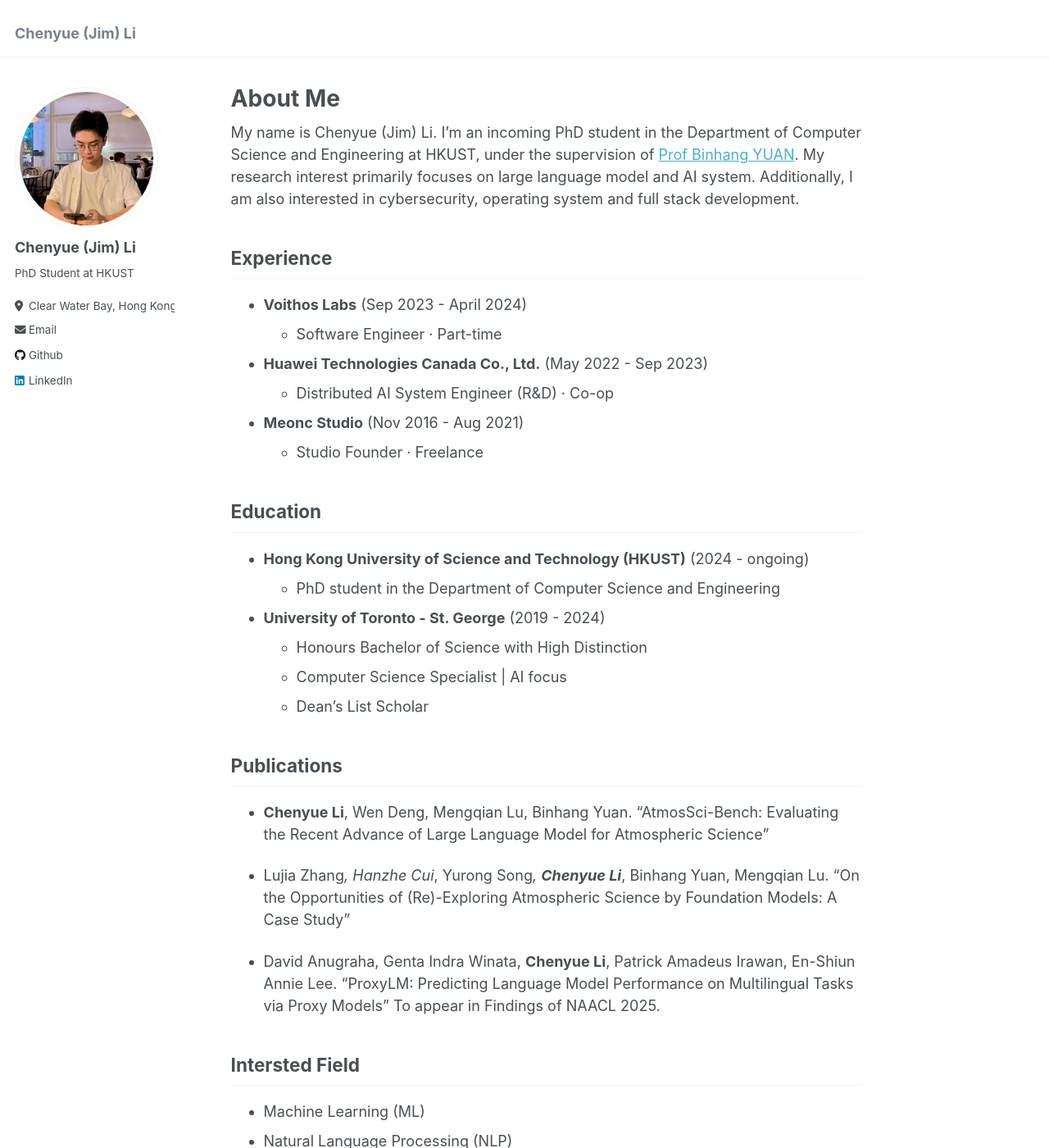
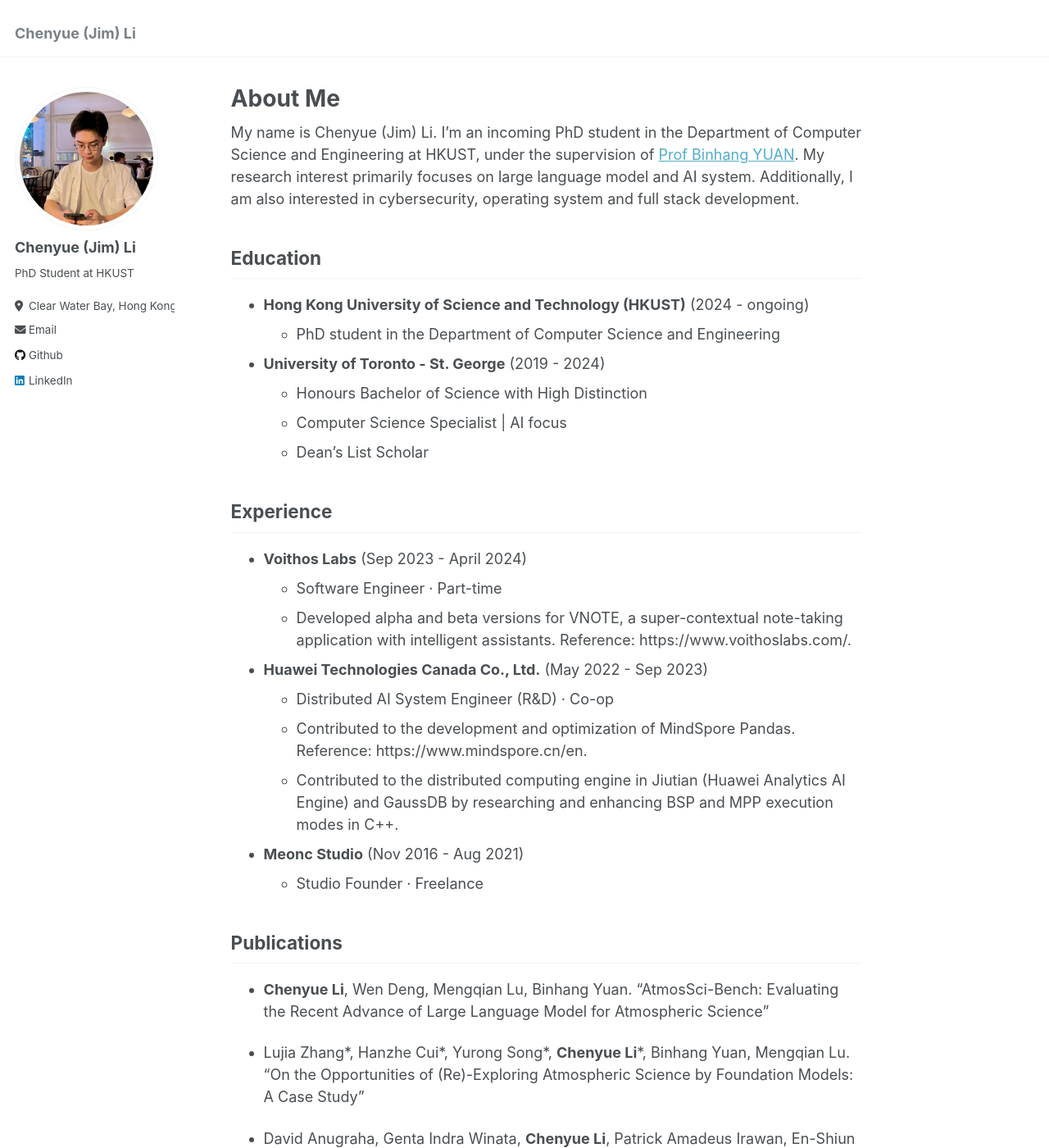
Before and after one commit to jimschenchen/jimschenchen.github.io, a Jekyll site: the page built from _pages/about.md, in a window 1280 px wide and 1400 px high. Shown: the whole window at 82% size. Built offline with Jekyll 4.4.1, drawn with Linux system fonts in a browser that asks for light colours.

Commit message:
Update about.md

```diff
--- a/_pages/about.md
+++ b/_pages/about.md
@@ -26,15 +17,29 @@ Education
 - **University of Toronto - St. George** (2019 - 2024)
     - Honours Bachelor of Science with High Distinction
     - Computer Science Specialist \| AI focus
-    - Dean’s List Scholar
+    - Dean's List Scholar
 
+
+Experience
+-----
+- **Voithos Labs** (Sep 2023 - April 2024)
+    - Software Engineer · Part-time
+    - Developed alpha and beta versions for VNOTE, a super-contextual note-taking application with intelligent
+assistants. Reference: https://www.voithoslabs.com/.
+- **Huawei Technologies Canada Co., Ltd.** (May 2022 - Sep 2023)
+    - Distributed AI System Engineer (R&D) · Co-op
+    - Contributed to the development and optimization of MindSpore Pandas. Reference:
+https://www.mindspore.cn/en.
+    - Contributed to the distributed computing engine in Jiutian (Huawei Analytics AI Engine) and GaussDB by researching and enhancing BSP and MPP execution modes in C++.
+- **Meonc Studio** (Nov 2016 - Aug 2021)
+    - Studio Founder · Freelance
 
 Publications
 -----
 
 - <b>Chenyue Li</b>, Wen Deng, Mengqian Lu, Binhang Yuan. "AtmosSci-Bench: Evaluating the Recent Advance of Large Language Model for Atmospheric Science"
 
-- Lujia Zhang*, Hanzhe Cui*, Yurong Song*, <b>Chenyue Li</b>*, Binhang Yuan, Mengqian Lu. "On the Opportunities of (Re)-Exploring Atmospheric Science by Foundation Models: A Case Study"
+- Lujia Zhang\*, Hanzhe Cui\*, Yurong Song\*, <b>Chenyue Li</b>\*, Binhang Yuan, Mengqian Lu. "On the Opportunities of (Re)-Exploring Atmospheric Science by Foundation Models: A Case Study"
 
 - David Anugraha, Genta Indra Winata, <b>Chenyue Li</b>, Patrick Amadeus Irawan, En-Shiun Annie Lee. "ProxyLM: Predicting Language Model Performance on Multilingual Tasks via Proxy Models" To appear in Findings of NAACL 2025.
 
```
Also changed, not shown: other parts of _pages/about.md (+1 -10 lines).
